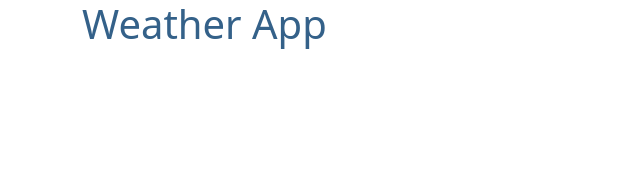
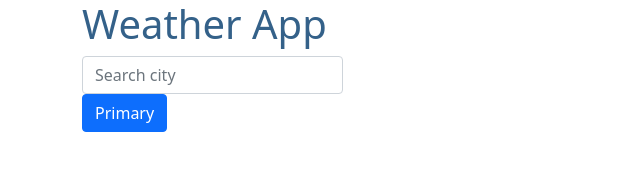
Before and after one commit to nooshin99/weather-app, a plain HTML site: page index.html in a window 1280 px wide. Shown: the whole page, without its empty margins (0-640 px from the left). Drawn offline with nearby package versions, Linux system fonts and the light colour scheme.

Commit message:
Add search box

```diff
--- a/index.html
+++ b/index.html
@@ -16,6 +16,16 @@
   <body>
     <div class="container">
       <h1>Weather App</h1>
+      <div class="row">
+        <div class="col-3">
+              <input
+                type="search"
+                class="form-control"
+                placeholder="Search city"
+                id="city-input"
+              />
+              <div class="col-3"><button type="button" class="btn btn-primary">Primary</button></div>
+      </div>
     </div>
     <script src="src/app.js"></script>
   </body>
```
